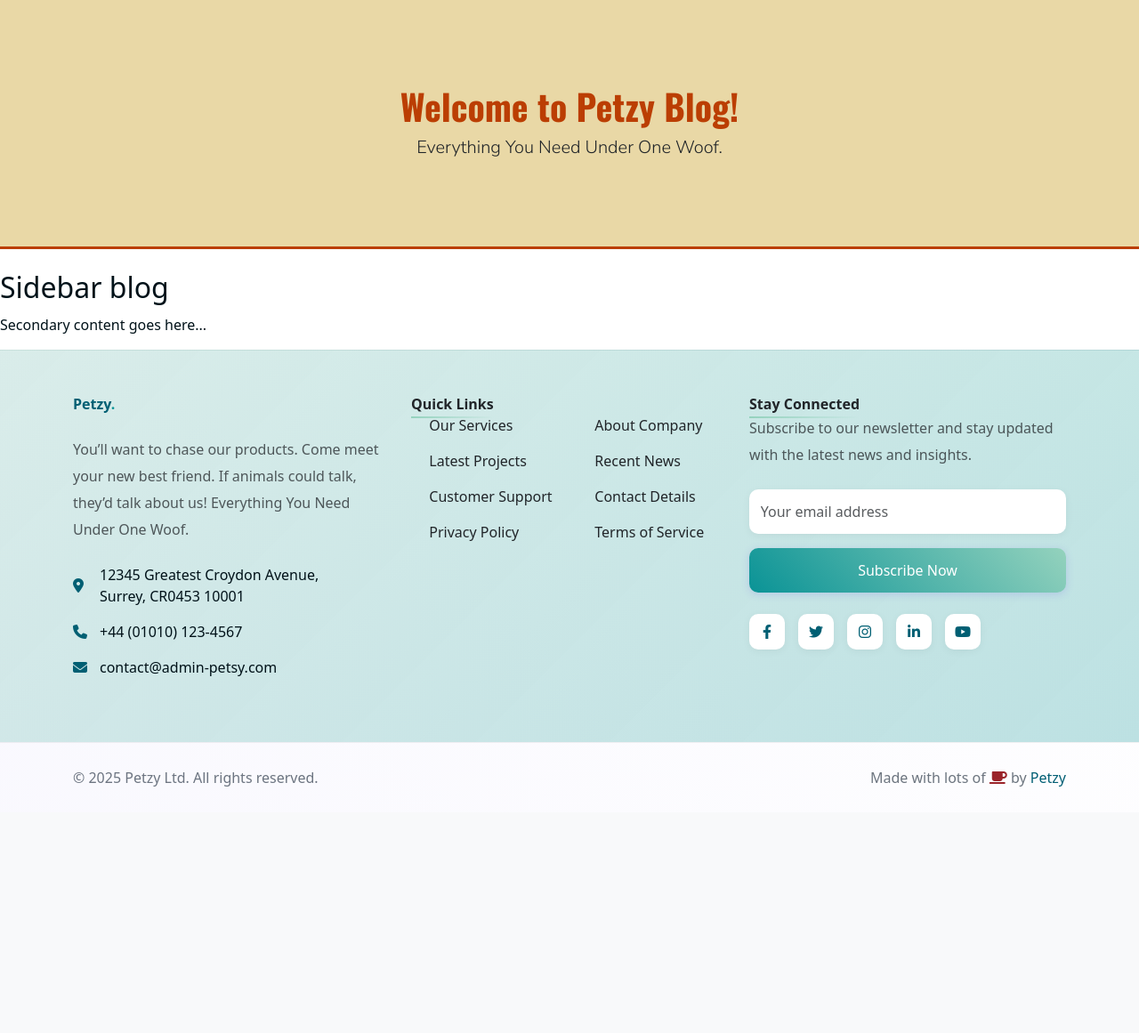
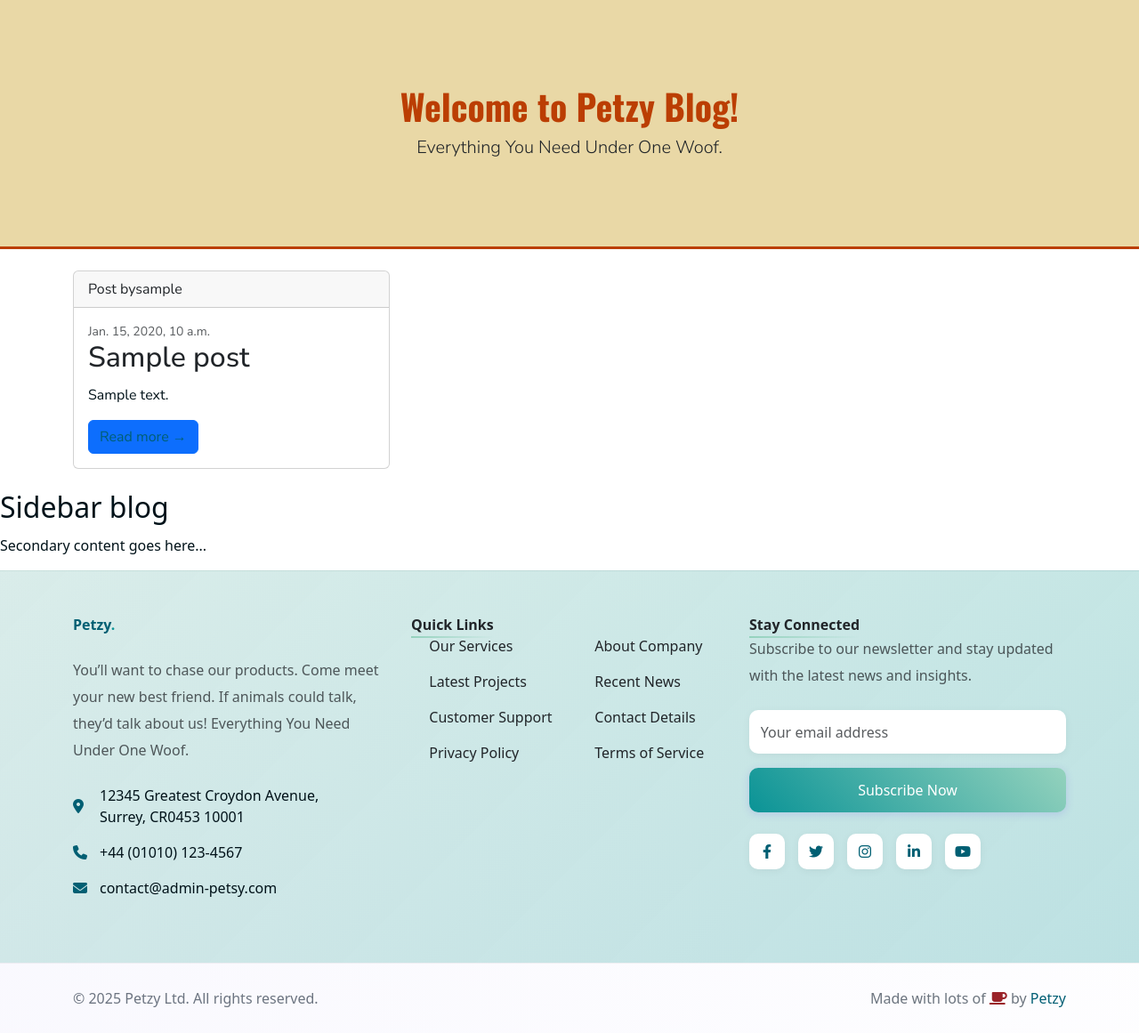
Before and after one commit to johnclamy/petstoreproject, a Django app: page /blog/post/ in a window 1280 px wide. Shown: the part 135-1296 px from the top of the page at 89% size. Before the commit the page ends 1019 px from the top, so only its background shows below. Run offline with Django 5.2, Linux system fonts and the light colour scheme; tables that the repository leaves empty hold one stand-in row (values such as "Sample post"); some libraries are stand-ins or nearby versions.

Commit message:
add the posts to the index page of the blog app

```diff
--- a/blog/templates/blog/post/index.html
+++ b/blog/templates/blog/post/index.html
@@ -8,6 +8,32 @@
         </div>
     </div>
 </header>
+<div class="container">
+    <section class="row">
+        <!-- Blog entries -->
+        <div class="col-lg-8">
+            <!-- Featured blog post goes here... -->
+            <!-- Nested row for non-featured blog posts-->
+            <div class="row">
+                <div class="col-lg-6">
+
+                    {% for post in data.posts %}
+                    <div class="card mb-4">
+                        <div class="card-header">Post by{{ post.author }}</div>
+                        <div class="card-body">
+                            <div class="small text-muted">{{ post.publish }}</div>
+                            <h2 class="card-title">{{ post.title }}</h2>
+                            <p class="card-text">{{ post.body }}</p>
+                            <a class="btn btn-primary" href="#!">Read more →</a>
+                        </div>
+                    </div>
+                    {% endfor %}
+
+                </div>
+            </div>
+        </div>
+    </section>
+</div>
 {% endblock content %}
 {% block sidebar %}
     {{ block.super }}
```
